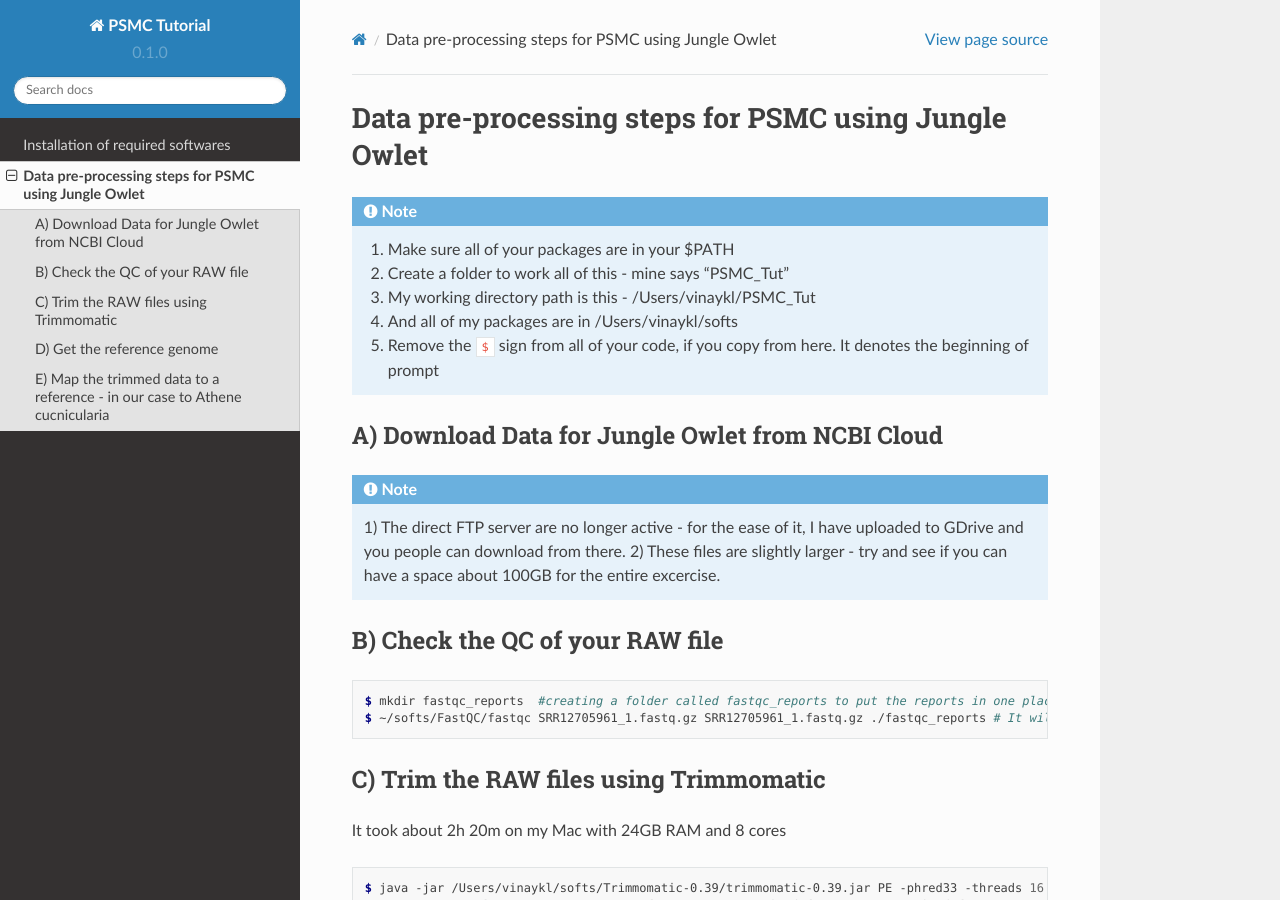
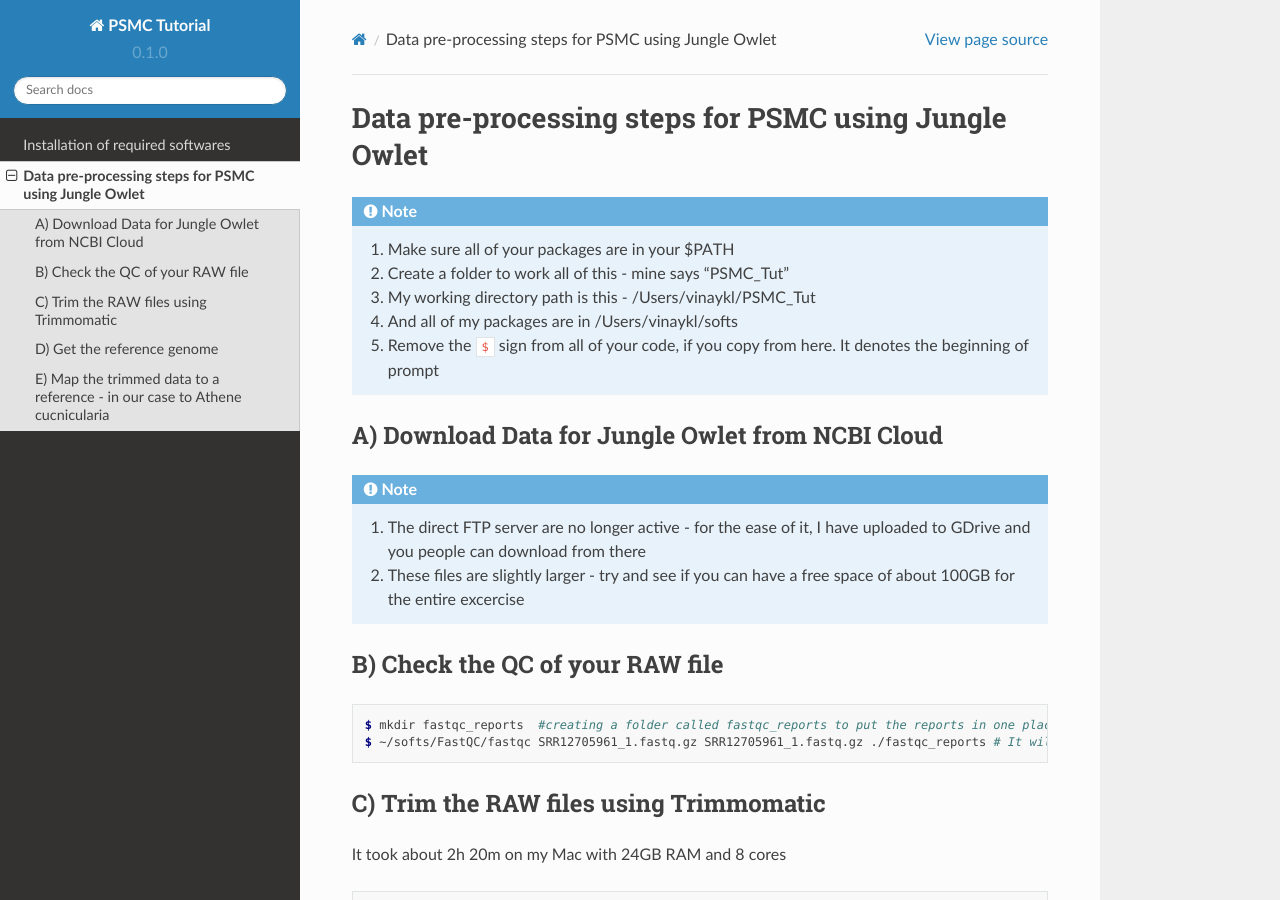
Before and after one commit to stachyris/PSMC_Tutorial-BirdLab, a Sphinx documentation site: the page built from docs/source/01_Data_Pre-Processing.rst, in a window 1280 px wide and 900 px high. Built offline with Sphinx 7.4.7 and the Read the Docs theme 2.0.0, drawn with Linux system fonts in a browser that asks for light colours.

Commit message:
Update 01_Data_Pre-Processing.rst

```diff
--- a/docs/source/01_Data_Pre-Processing.rst
+++ b/docs/source/01_Data_Pre-Processing.rst
@@ -14,10 +14,10 @@
 
 .. note::
 
- 1) The direct FTP server are no longer active - for the ease of it, I have uploaded to GDrive and you
- people can download from there.
- 2) These files are slightly larger - try and see if you can have a space about 100GB for the entire
- excercise.
+  1. The direct FTP server are no longer active - for the ease of it, I have uploaded to GDrive and you
+     people can download from there
+  2. These files are slightly larger - try and see if you can have a free space of about 100GB for the
+     entire excercise
 
 B) Check the QC of your RAW file
 -----------------------------
```
